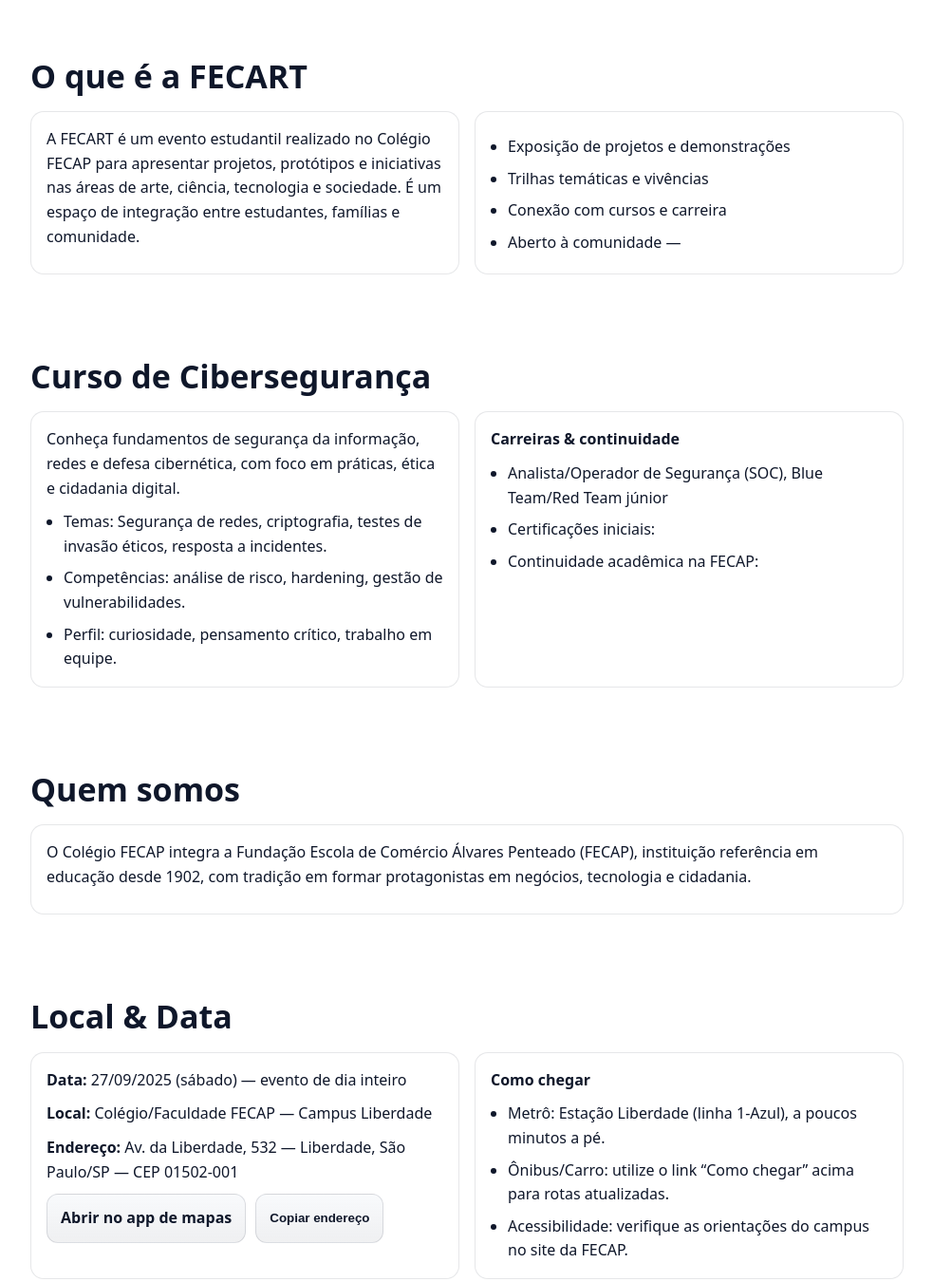
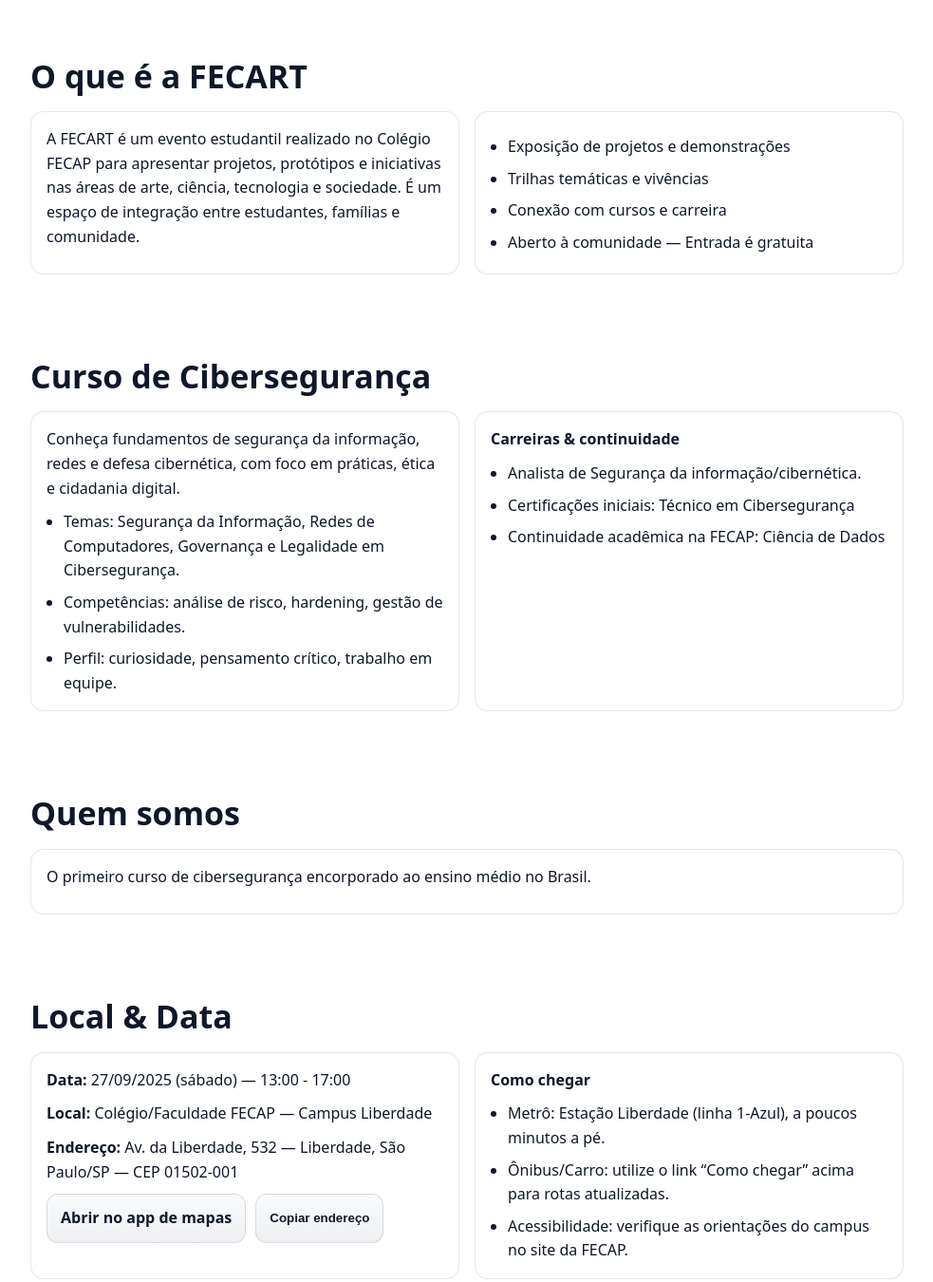
Before and after one commit to senyurah/site, a plain HTML site: page index.html in a window 1280 px wide. Shown: the part 696-2046 px from the top of the page at 95% size, without its empty margins (148-1131 px from the left). Drawn offline with Linux system fonts and the light colour scheme.

Commit message:
substituicao de textos

```diff
--- a/index.html
+++ b/index.html
@@ -4,9 +4,9 @@
   <meta charset="utf-8" />
   <meta name="viewport" content="width=device-width, initial-scale=1" />
 
-  <title>FECART — FECAP | 27/09/2025</title>
+  <title>FECART — CIBER | 27/09/2025</title>
   <meta name="description" content="FECART no Colégio FECAP — 27/09/2025. Conheça o evento, o curso de Cibersegurança, quem somos, local e a importância para a sociedade.">
-  <link rel="canonical" href="<!-- TODO: coloque a URL do GitHub Pages aqui, ex.: https://seuusuario.github.io/fecart/ -->">
+  <link rel="canonical" href="https://senyurah.github.io/site/">
 
   <!-- Open Graph / Social -->
   <meta property="og:locale" content="pt_BR">
@@ -14,7 +14,7 @@
   <meta property="og:title" content="FECART — FECAP | 27/09/2025">
   <meta property="og:description" content="Evento no Colégio FECAP. O que é a FECART, Cibersegurança, quem somos, local, data e importância social.">
   <meta property="og:image" content="<!-- TODO: URL absoluta de uma imagem social 1200x630 -->">
-  <meta property="og:url" content="<!-- TODO: URL do site publicado -->">
+  <meta property="og:url" content="https://senyurah.github.io/site/">
   <meta name="twitter:card" content="summary_large_image">
 
   <meta name="theme-color" content="#0ea5e9">
@@ -111,7 +111,7 @@
     "eventStatus":"https://schema.org/EventScheduled",
     "startDate":"2025-09-27",
     "endDate":"2025-09-27",
-    "description":"<!-- TODO: descreva brevemente a FECART -->",
+    "description":"A FECART é um evento estudantil realizado no Colégio FECAP para apresentar projetos, protótipos e iniciativas nas áreas de arte, ciência, tecnologia e sociedade. É um espaço de integração entre estudantes, famílias e comunidade.",
     "location":{
       "@type":"Place",
       "name":"Colégio/Faculdade FECAP — Campus Liberdade",
@@ -158,7 +158,7 @@
     <section class="hero" aria-labelledby="titulo">
       <p class="kicker">Colégio FECAP</p>
       <h1 id="titulo">FECART — 27 de setembro de 2025</h1>
-      <p class="lead">Uma vitrine de criatividade, tecnologia e conhecimento. Participe e conheça nossos projetos, incluindo o curso de <strong>Cibersegurança</strong>.</p>
+      <p class="lead">Uma vitrine de criatividade, tecnologia e conhecimento. Participe e conheça o nosso projeto, do curso de <strong>Cibersegurança</strong>.</p>
 
       <div class="badges">
         <span class="badge" aria-label="Data do evento">📅 27/09/2025 (sábado)</span>
@@ -208,7 +208,7 @@
             <li>Exposição de projetos e demonstrações</li>
             <li>Trilhas temáticas e vivências</li>
             <li>Conexão com cursos e carreira</li>
-            <li>Aberto à comunidade — <!-- TODO: confirme se a entrada é gratuita --></li>
+            <li>Aberto à comunidade — Entrada é gratuita</li>
           </ul>
         </div>
       </div>
@@ -221,17 +221,17 @@
           <!-- TODO: Edite com dados do curso conforme o site do Colégio/Graduação -->
           <p>Conheça fundamentos de segurança da informação, redes e defesa cibernética, com foco em práticas, ética e cidadania digital.</p>
           <ul class="list">
-            <li>Temas: Segurança de redes, criptografia, testes de invasão éticos, resposta a incidentes.</li>
-            <li>Competências: análise de risco, hardening, gestão de vulnerabilidades.</li>
+            <li>Temas: Segurança da Informação, Redes de Computadores, Governança e Legalidade em Cibersegurança.</li>
+            <li>Competências: análise de risco, hardening, gestão   de vulnerabilidades.</li>
             <li>Perfil: curiosidade, pensamento crítico, trabalho em equipe.</li>
           </ul>
         </div>
         <div class="card">
           <p><strong>Carreiras & continuidade</strong></p>
           <ul class="list">
-            <li>Analista/Operador de Segurança (SOC), Blue Team/Red Team júnior</li>
-            <li>Certificações iniciais: <!-- TODO: ex.: Security+, AZ-900, etc. --></li>
-            <li>Continuidade acadêmica na FECAP: <!-- TODO: relacione cursos --> </li>
+            <li>Analista de Segurança da informação/cibernética. </li>
+            <li>Certificações iniciais: Técnico em Cibersegurança</li>
+            <li>Continuidade acadêmica na FECAP: Ciência de Dados </li>
           </ul>
         </div>
       </div>
@@ -241,7 +241,7 @@
       <h2>Quem somos</h2>
       <div class="card">
         <!-- TODO: Ajuste conforme “Sobre o Colégio” em fecap.br -->
-        <p>O Colégio FECAP integra a Fundação Escola de Comércio Álvares Penteado (FECAP), instituição referência em educação desde 1902, com tradição em formar protagonistas em negócios, tecnologia e cidadania.</p>
+        <p>O primeiro curso de cibersegurança encorporado ao ensino médio no Brasil.</p>
       </div>
     </section>
 
@@ -249,7 +249,7 @@
       <h2>Local & Data</h2>
       <div class="grid grid-2">
         <div class="card">
-          <p><strong>Data:</strong> 27/09/2025 (sábado) — evento de dia inteiro</p>
+          <p><strong>Data:</strong> 27/09/2025 (sábado) — 13:00 - 17:00</p>
           <p><strong>Local:</strong> Colégio/Faculdade FECAP — Campus Liberdade</p>
           <p><strong>Endereço:</strong> Av. da Liberdade, 532 — Liberdade, São Paulo/SP — CEP 01502‑001</p>
           <div class="cta" style="justify-content:flex-start">
```
